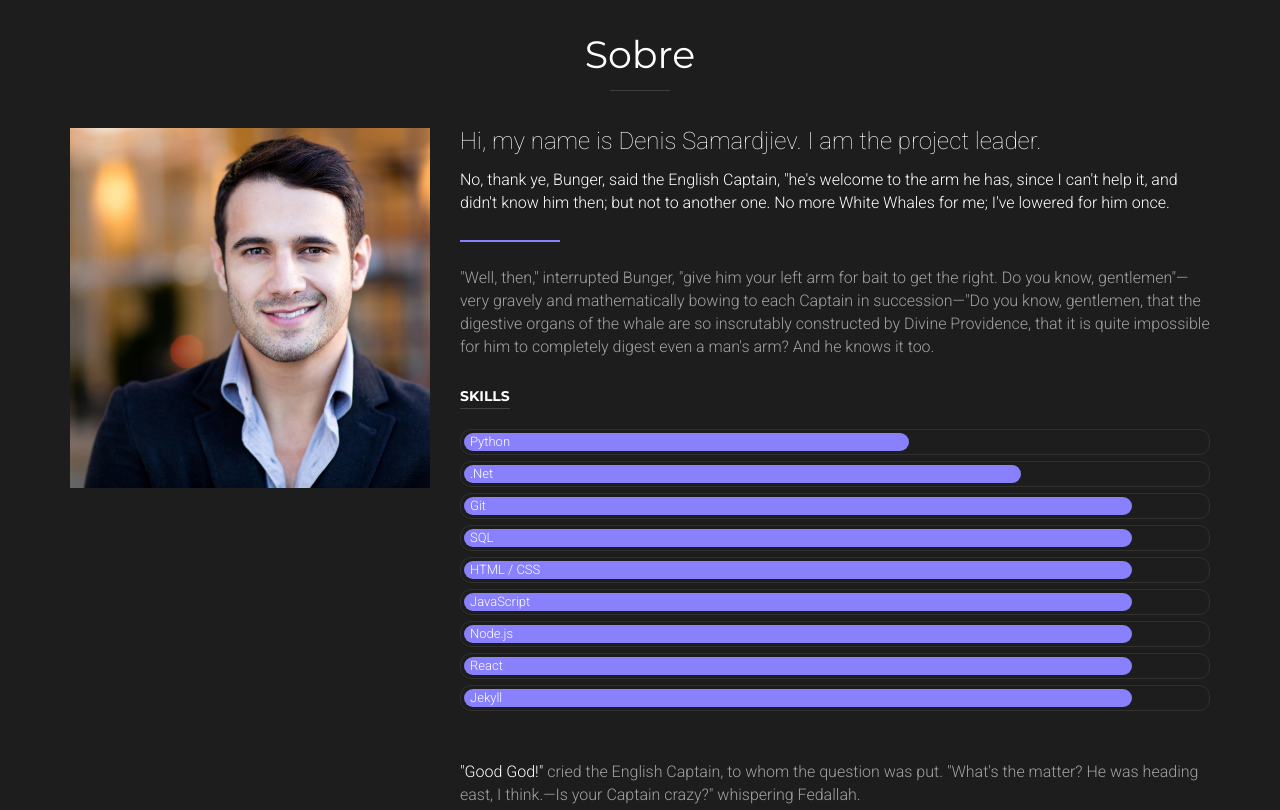
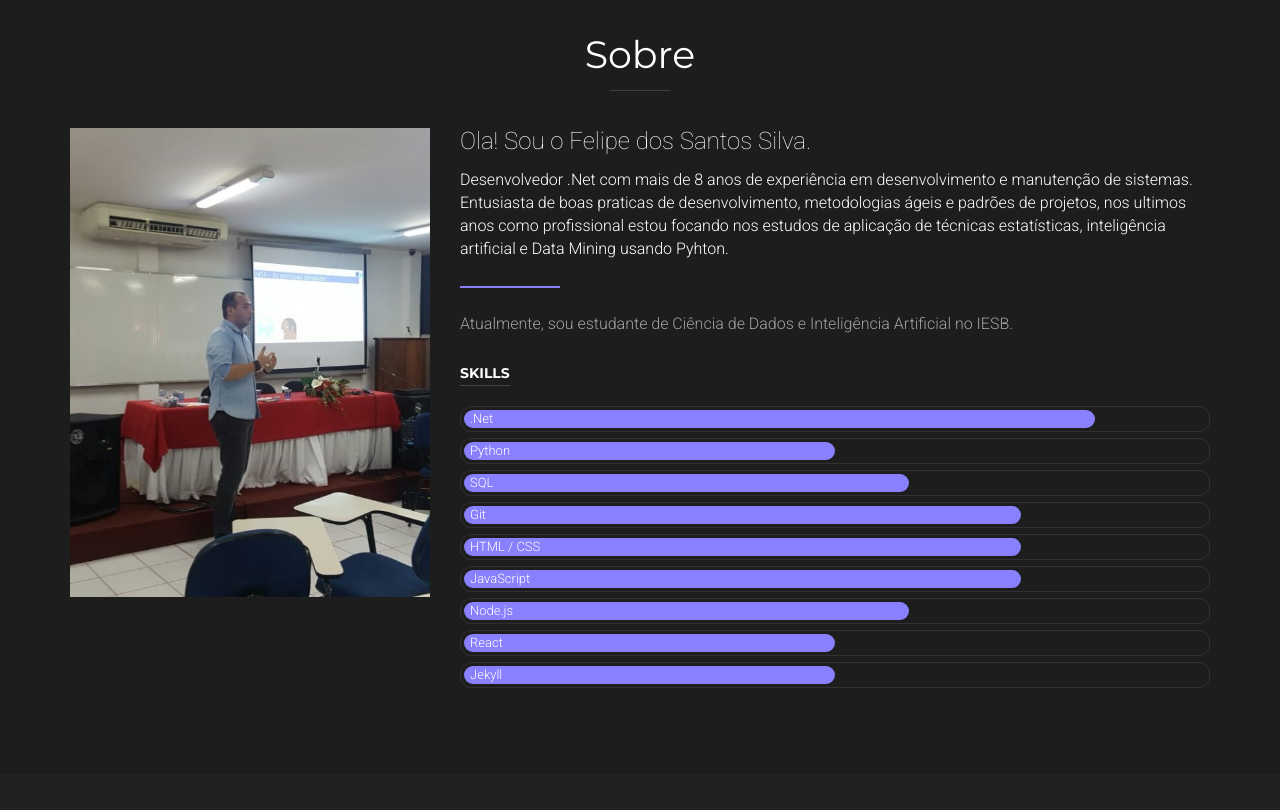
Before and after one commit to DarthFil/darthfil.github.io, a plain HTML site: page index.html in a window 1280 px wide. Shown: the part 840-1650 px from the top of the page. Drawn offline with nearby package versions, Linux system fonts and the light colour scheme.

Commit message:
features: Ajustes da foto e texto

```diff
--- a/index.html
+++ b/index.html
@@ -54,7 +54,7 @@
                         Felipe dos Santos Silva
                     </h1>
                     <hr class="bottomReveal">
-                    <p class="bottomReveal">Desenvolvedor .Net | Python | Bartender </p>
+                    <p class="bottomReveal">Desenvolvedor .Net | Python | Microsoft MCP | Bartender | Kenshi </p>
                     <a href="https://t.me/FSSilva" target="_blank" class="social-icons">
                         <i class="fa-2x fab fa-telegram-plane"></i>
                     </a>
@@ -73,7 +73,7 @@
                     <p></p>
                     <a href="#profile" data-id="profile" class="scroll-link">
                         <div class="scroll-indicator rotateBottomReveal">
-                            <i class="fas fa-chevron-down"></i>
+                            <i class="fas fa-arrow-down"></i>
                         </div>
                     </a>
                 </div>
@@ -100,62 +100,69 @@
             <!-- /.row -->
             <div class="row">
                 <div class="col-sm-4">
-                    <img alt="" src="images/team-member-1.jpg" class="img-responsive">
+                    <img alt="" src="images/palestra_02.jpg" class="img-responsive">
                 </div>
                 <!-- column -->
                 <div class="col-sm-8 mt30-xs">
-                    <h3 class="mb15 no-margin-top">Hi, my name is Denis Samardjiev. I am the project leader.</h3>
-                    <p class="text-small text-switch">No, thank ye, Bunger, said the English Captain, "he's welcome to the arm he has, since I can't help it, and didn't know him then; but not to another one. No more White Whales for me; I've lowered for him once.</p>
+                    <h3 class="mb15 no-margin-top">Ola! Sou o Felipe dos Santos Silva.</h3>
+                    <p class="text-small text-switch">Desenvolvedor .Net com mais de 8 anos de experiência em desenvolvimento e manutenção de sistemas.
+                        </br>
+                        Entusiasta de boas praticas de desenvolvimento, metodologias ágeis e padrões de projetos, nos ultimos anos como profissional estou focando nos estudos de aplicação de técnicas estatísticas, inteligência artificial e Data Mining usando Pyhton.
+                    </p>
                     <span class="divider"></span>
-                    <p class="text-small">"Well, then," interrupted Bunger, "give him your left arm for bait to get the right. Do you know, gentlemen"—very gravely and mathematically bowing to each Captain in succession—"Do you know, gentlemen, that the digestive organs of
-                        the whale are so inscrutably constructed by Divine Providence, that it is quite impossible for him to completely digest even a man's arm? And he knows it too.</p>
+                    <!--<p class="text-small">"Well, then," interrupted Bunger, "give him your left arm for bait to get the right. Do you know, gentlemen"—very gravely and mathematically bowing to each Captain in succession—"Do you know, gentlemen, that the digestive organs of
+                        the whale are so inscrutably constructed by Divine Providence, that it is quite impossible for him to completely digest even a man's arm? And he knows it too.</p>-->
+                    <p class="text-small">Atualmente, sou estudante de Ciência de Dados e Inteligência Artificial no IESB.</p>
                     <h5 class="heading-1 mt20 mb20">Skills</h5>
                     <div class="progress">
-                        <div class="progress-bar text-left" role="progressbar" aria-valuenow="60" aria-valuemin="0" aria-valuemax="100" style="width: 60%;">
+                        <div class="progress-bar text-left" role="progressbar" aria-valuenow="75" aria-valuemin="0" aria-valuemax="100" style="width: 85%;">
+                            .Net
+                        </div>
+                    </div>
+                    <div class="progress">
+                        <div class="progress-bar text-left" role="progressbar" aria-valuenow="60" aria-valuemin="0" aria-valuemax="100" style="width: 50%;">
                             Python
                         </div>
                     </div>
                     <div class="progress">
-                        <div class="progress-bar text-left" role="progressbar" aria-valuenow="75" aria-valuemin="0" aria-valuemax="100" style="width: 75%;">
-                            .Net
-                        </div>
-                    </div>
-                    <div class="progress">
-                        <div class="progress-bar text-left" role="progressbar" aria-valuenow="90" aria-valuemin="0" aria-valuemax="100" style="width: 90%;">
-                            Git
-                        </div>
-                    </div>
-                    <div class="progress">
-                        <div class="progress-bar text-left" role="progressbar" aria-valuenow="90" aria-valuemin="0" aria-valuemax="100" style="width: 90%;">
+                        <div class="progress-bar text-left" role="progressbar" aria-valuenow="90" aria-valuemin="0" aria-valuemax="100" style="width: 60%;">
                             SQL
                         </div>
                     </div>
                     <div class="progress">
-                        <div class="progress-bar text-left" role="progressbar" aria-valuenow="90" aria-valuemin="0" aria-valuemax="100" style="width: 90%;">
+                        <div class="progress-bar text-left" role="progressbar" aria-valuenow="90" aria-valuemin="0" aria-valuemax="100" style="width: 75%;">
+                            Git
+                        </div>
+                    </div>
+
+                    <div class="progress">
+                        <div class="progress-bar text-left" role="progressbar" aria-valuenow="90" aria-valuemin="0" aria-valuemax="100" style="width: 75%;">
                             HTML / CSS
                         </div>
                     </div>
                     <div class="progress">
-                        <div class="progress-bar text-left" role="progressbar" aria-valuenow="90" aria-valuemin="0" aria-valuemax="100" style="width: 90%;">
+                        <div class="progress-bar text-left" role="progressbar" aria-valuenow="90" aria-valuemin="0" aria-valuemax="100" style="width: 75%;">
                             JavaScript
                         </div>
                     </div>
                     <div class="progress">
-                        <div class="progress-bar text-left" role="progressbar" aria-valuenow="90" aria-valuemin="0" aria-valuemax="100" style="width: 90%;">
+                        <div class="progress-bar text-left" role="progressbar" aria-valuenow="90" aria-valuemin="0" aria-valuemax="100" style="width: 60%;">
                             Node.js
                         </div>
                     </div>
                     <div class="progress">
-                        <div class="progress-bar text-left" role="progressbar" aria-valuenow="90" aria-valuemin="0" aria-valuemax="100" style="width: 90%;">
+                        <div class="progress-bar text-left" role="progressbar" aria-valuenow="90" aria-valuemin="0" aria-valuemax="100" style="width: 50%;">
                             React
                         </div>
                     </div>
                     <div class="progress">
-                        <div class="progress-bar text-left" role="progressbar" aria-valuenow="90" aria-valuemin="0" aria-valuemax="100" style="width: 90%;">
+                        <div class="progress-bar text-left" role="progressbar" aria-valuenow="90" aria-valuemin="0" aria-valuemax="100" style="width: 50%;">
                             Jekyll
                         </div>
                     </div>
-                    <p class="text-small mt50 no-margin-bottom"><span class="text-switch">"Good God!"</span> cried the English Captain, to whom the question was put. "What's the matter? He was heading east, I think.—Is your Captain crazy?" whispering Fedallah.</p>
+                    <!--<p class="text-small mt50 no-margin-bottom"><span class="text-switch">"Good God!"</span>
+                        cried the English Captain, to whom the question was put. "What's the matter? He was heading east,
+                        I think.—Is your Captain crazy?" whispering Fedallah.</p>-->
                 </div>
                 <!-- /.column -->
             </div>
```
Also changed, not shown: images/ibm.jpg (added), images/palestra_01.jpg (added), images/palestra_02.jpg (added).
